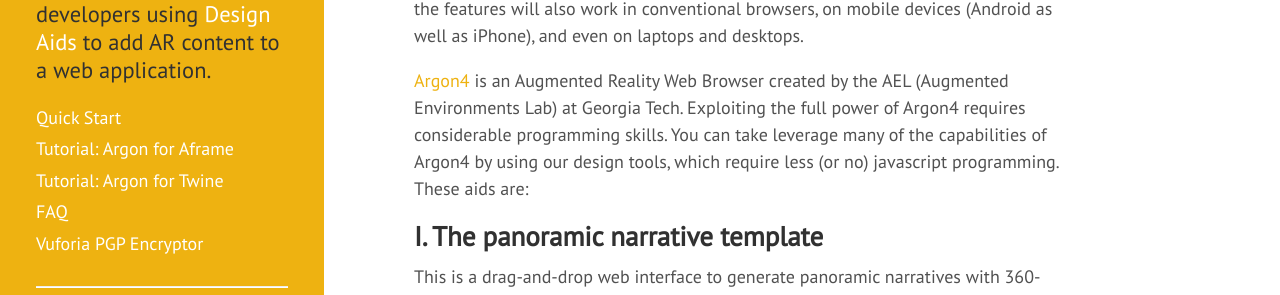
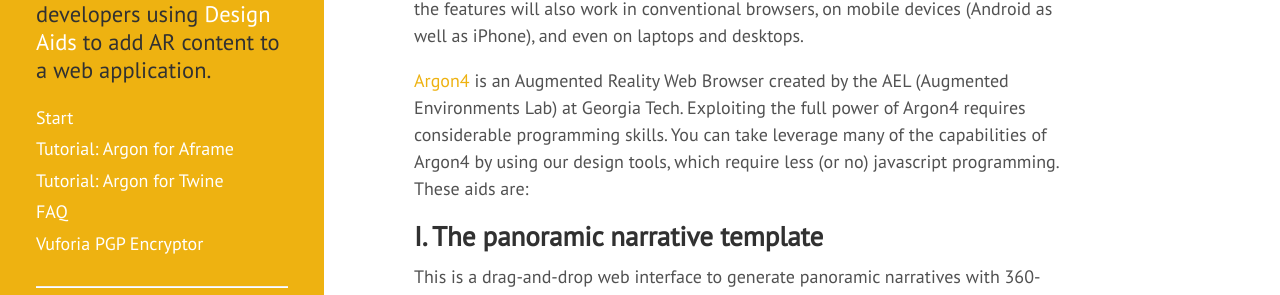
Before and after one commit to argonjs/design-tools, a Jekyll site: the page built from index.md, in a window 1280 px wide. Shown: the part 212-507 px from the top of the page. Built offline with Jekyll 4.4.1, drawn with Linux system fonts in a browser that asks for light colours; nearby versions of some CDN libraries.

Commit message:
More debugging of sidebar

```diff
--- a/_includes/sidebar.html
+++ b/_includes/sidebar.html
@@ -40,7 +40,7 @@
       {% endfor %}
       -->
 
-      <a class="sidebar-nav-item" href="{{ site.baseurl }}start/setup/">Quick Start</a>
+      <a class="sidebar-nav-item" href="{{ site.baseurl }}start/setup/">Start</a>
       <a class="sidebar-nav-item" href="{{ site.baseurl }}tutorial1/">Tutorial: Argon for Aframe</a>
       <a class="sidebar-nav-item" href="{{ site.baseurl }}tutorial2/">Tutorial: Argon for Twine</a>
       <a class="sidebar-nav-item" href="{{ site.baseurl }}start/faq/">FAQ</a>
```
